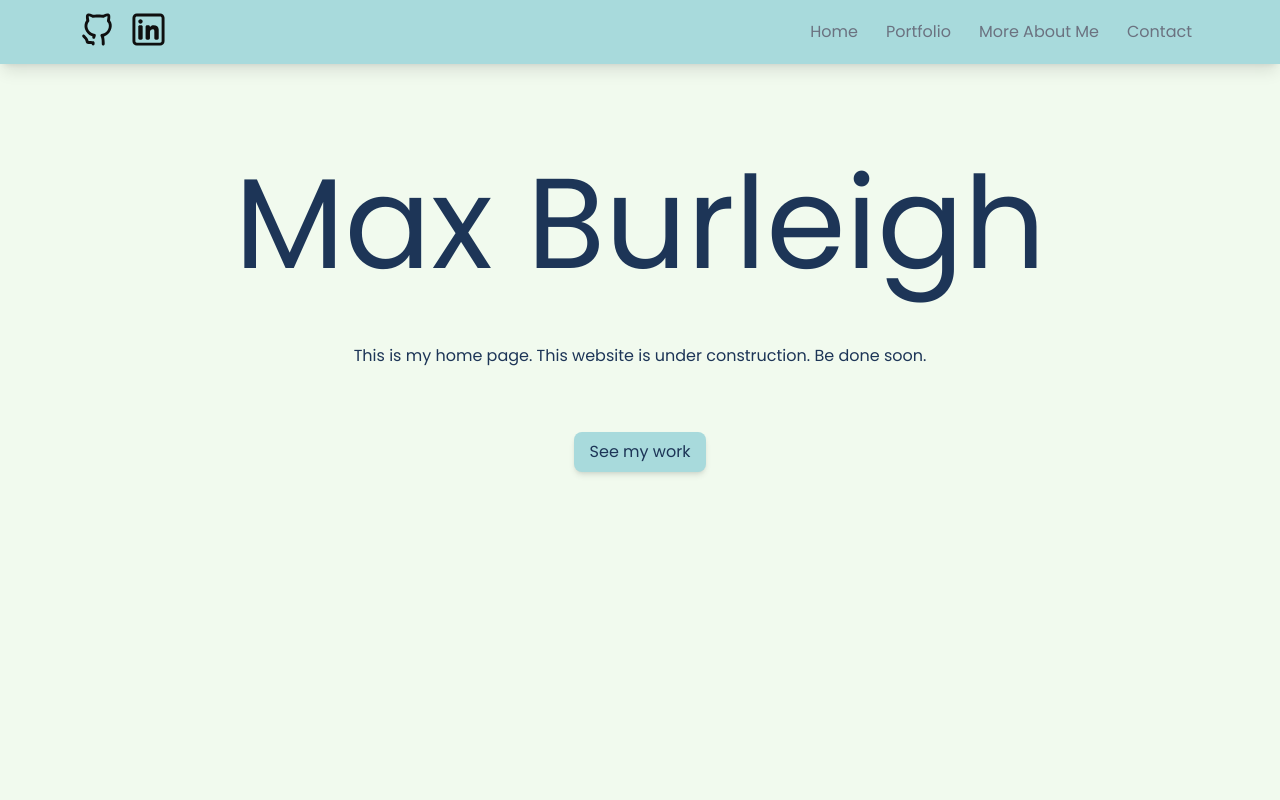
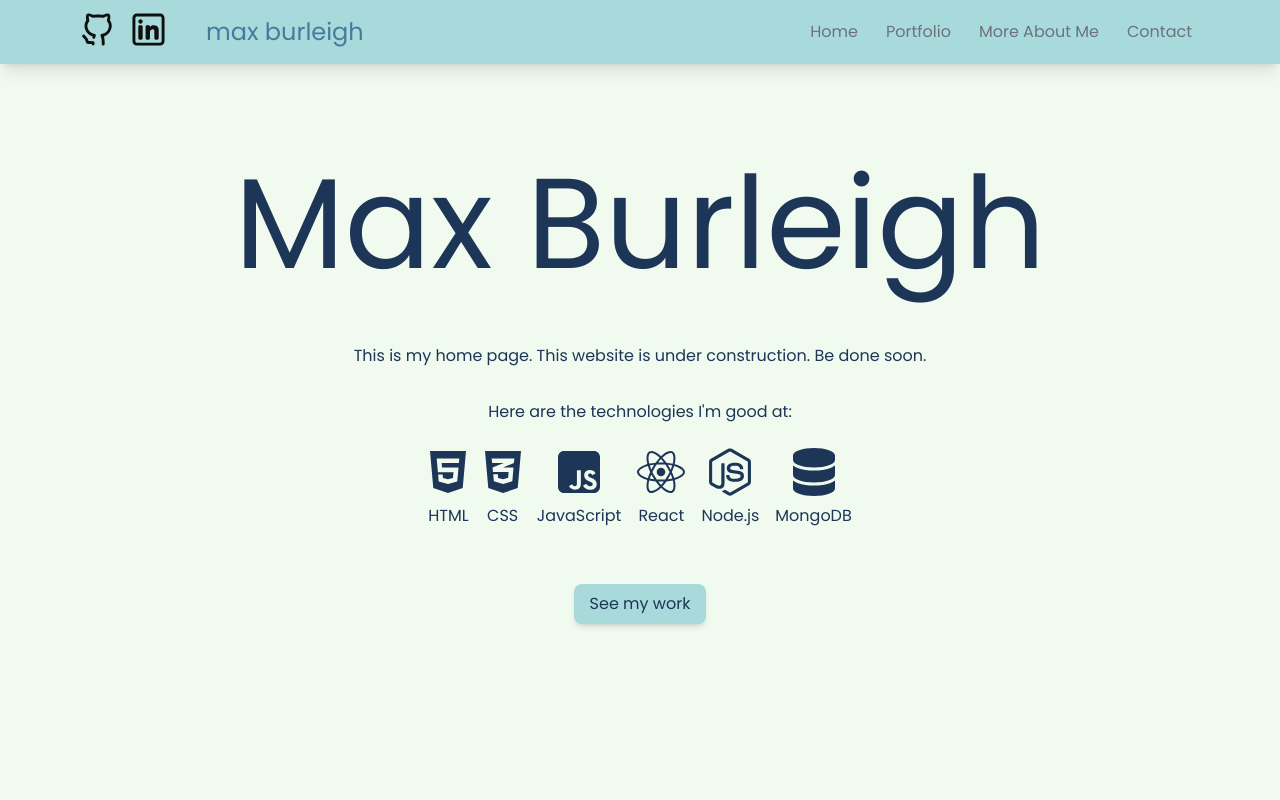
Before and after one commit to MonkeyCrumbs999/Max-Burleigh-Portfolio-V2, a React (Vite) app: page / in a window 1280 px wide. Shown: the top 800 px of the page. Built offline with nearby package versions, Linux system fonts and the light colour scheme.

Commit message:
added tech stack to front page

```diff
--- a/package.json
+++ b/package.json
@@ -11,6 +11,11 @@
   },
   "dependencies": {
     "@fontsource/poppins": "^5.0.5",
+    "@fortawesome/fontawesome-svg-core": "^6.4.0",
+    "@fortawesome/free-brands-svg-icons": "^6.4.0",
+    "@fortawesome/free-regular-svg-icons": "^6.4.0",
+    "@fortawesome/free-solid-svg-icons": "^6.4.0",
+    "@fortawesome/react-fontawesome": "^0.2.0",
     "@heroicons/react": "^2.0.18",
     "emailjs-com": "^3.2.0",
     "framer-motion": "^10.13.1",
--- a/src/components/About.jsx
+++ b/src/components/About.jsx
@@ -14,27 +14,34 @@ const About = () => {
 
   const handleGesture = useCallback(
     (event) => {
+      if (window.innerWidth > 768) {
         if (ref.current) {
           const rect = ref.current.getBoundingClientRect();
           const clientX =
-          event.type === "touchmove" ? event.touches[0].clientX : event.clientX;
+            event.type === "touchmove"
+              ? event.touches[0].clientX
+              : event.clientX;
           const clientY =
-          event.type === "touchmove" ? event.touches[0].clientY : event.clientY;
+            event.type === "touchmove"
+              ? event.touches[0].clientY
+              : event.clientY;
           const xPos = (clientX - (rect.left + rect.width / 2)) / rect.width;
           const yPos = (clientY - (rect.top + rect.height / 2)) / rect.height;
 
           x.set(xPos * 50);
           y.set(yPos * 50);
         }
+      }
     },
     [x, y]
   );
 
   const handleGestureEnd = useCallback(() => {
+    if (window.innerWidth > 768) {
       x.set(0);
       y.set(0);
+    }
   }, [x, y]);
-
   return (
     <div className="flex flex-col mt-12 justify-center items-center gap-8 lg:px-4 px-2">
       <h1 className="text-2xl lg:text-4xl">More About Me</h1>
--- a/src/components/Contact.jsx
+++ b/src/components/Contact.jsx
@@ -1,30 +1,31 @@
-import React from "react";
+import React, { useState } from "react";
 import emailjs from "emailjs-com";
 import { motion } from "framer-motion";
 import withPageTransitions from "./withPageTransitions";
 
-// Initialize EmailJS with your User ID
 emailjs.init("QXH-ZNI5yK9ppXX6W");
 
 const Contact = () => {
+  const [emailStatus, setEmailStatus] = useState(null);
+
   const sendEmail = (e) => {
     e.preventDefault();
 
+    setEmailStatus("sending");
+
     emailjs
       .sendForm(
-        "service_9mqp2ej",
+        "service_c3ykmr4",
         "template_d2s1obw",
         e.target,
         "QXH-ZNI5yK9ppXX6W"
       )
       .then(
         (result) => {
-          console.log(result.text);
-          alert("Email successfully sent!");
+          setEmailStatus("success");
         },
         (error) => {
-          console.log(error.text);
-          alert("Failed to send email. Please try again.");
+          setEmailStatus("failed");
         }
       );
     e.target.reset();
@@ -36,6 +37,16 @@ const Contact = () => {
         <h1 className="text-2xl font-semibold text-gray-900 mb-6 text-center sm:text-3xl">
           Contact
         </h1>
+        {emailStatus === "success" && (
+          <div className="text-center text-green-500 mb-4">
+            Email successfully sent!
+          </div>
+        )}
+        {emailStatus === "failed" && (
+          <div className="text-center text-red-500 mb-4">
+            Failed to send email. Please try again.
+          </div>
+        )}
         <form
           className="bg-pink-100 shadow-md rounded px-8 pt-6 pb-8 mb-4 flex flex-col space-y-4"
           onSubmit={sendEmail}>
--- a/src/components/Header.jsx
+++ b/src/components/Header.jsx
@@ -63,6 +63,9 @@ const Header = () => {
                 whileTap={{ scale: 0.9 }}>
                 <LinkedInIcon className="w-6 h-6 text-ceruleanCrayola" />
               </motion.a>
+              <span className="pl-6 self-center text-2xl pb-2 lg:pb-0 text-ceruleanCrayola">
+                max burleigh
+              </span>
             </div>
           </div>
           <div className="hidden md:flex items-center space-x-3 ">
--- a/src/components/Home.jsx
+++ b/src/components/Home.jsx
@@ -1,9 +1,26 @@
+import { FontAwesomeIcon } from "@fortawesome/react-fontawesome";
+import {
+  faHtml5,
+  faCss3Alt,
+  faJsSquare,
+  faReact,
+  faNodeJs,
+} from "@fortawesome/free-brands-svg-icons";
+import { faDatabase } from "@fortawesome/free-solid-svg-icons";
 import { motion, AnimatePresence } from "framer-motion";
 import withPageTransitions from "./withPageTransitions";
 
 const Home = () => {
   const text = "Max Burleigh";
   const textArray = text.split("");
+  const techs = [
+    { icon: faHtml5, label: "HTML" },
+    { icon: faCss3Alt, label: "CSS" },
+    { icon: faJsSquare, label: "JavaScript" },
+    { icon: faReact, label: "React" },
+    { icon: faNodeJs, label: "Node.js" },
+    { icon: faDatabase, label: "MongoDB" },
+  ];
 
   return (
     <div className="bg-faedcd h-screen flex flex-col justify-start mt-24 items-center">
@@ -15,19 +32,28 @@ const Home = () => {
               initial={{ opacity: 0, x: -50 }}
               animate={{ opacity: 1, x: 0 }}
               exit={{ opacity: 0, x: 50 }}
-              transition={{ delay: index * 0.1 }} // Increase delay for each letter
-            >
+              transition={{ delay: 0.2 + index * 0.2 }}>
               {char}
             </motion.span>
           ))}
         </AnimatePresence>
       </h1>
-      <p className="lg:w-1/2 w-80 text-center mb-16 text-fefae0">
+      <p className="lg:w-1/2 w-80 text-center mb-8 text-fefae0">
         This is my home page. This website is under construction. Be done soon.
       </p>
-
+      <div className="flex flex-col mb-14 text-center text-fefae0">
+        <p className="mb-2">Here are the technologies I'm good at:</p>
+        <div className="flex justify-center space-x-4 mt-4">
+          {techs.map((tech, index) => (
+            <div className="flex flex-col items-center space-y-2" key={index}>
+              <FontAwesomeIcon icon={tech.icon} size="3x" />
+              <p>{tech.label}</p>
+            </div>
+          ))}
+        </div>
+      </div>
       <motion.a
-        href="#"
+        href="/portfolio"
         className="py-2 px-4 bg-nonPhotoBlue text-#213547 font-semibold rounded-lg shadow-md hover:bg-ceruleanCrayola hover:text-white"
         whileHover={{
           scale: 1.1,
```
Also changed, not shown: src/assets/logo.png (added), 1 other file (tests, documents, lock files or other folders). Lines whose indentation alone changed are shown as unchanged.
